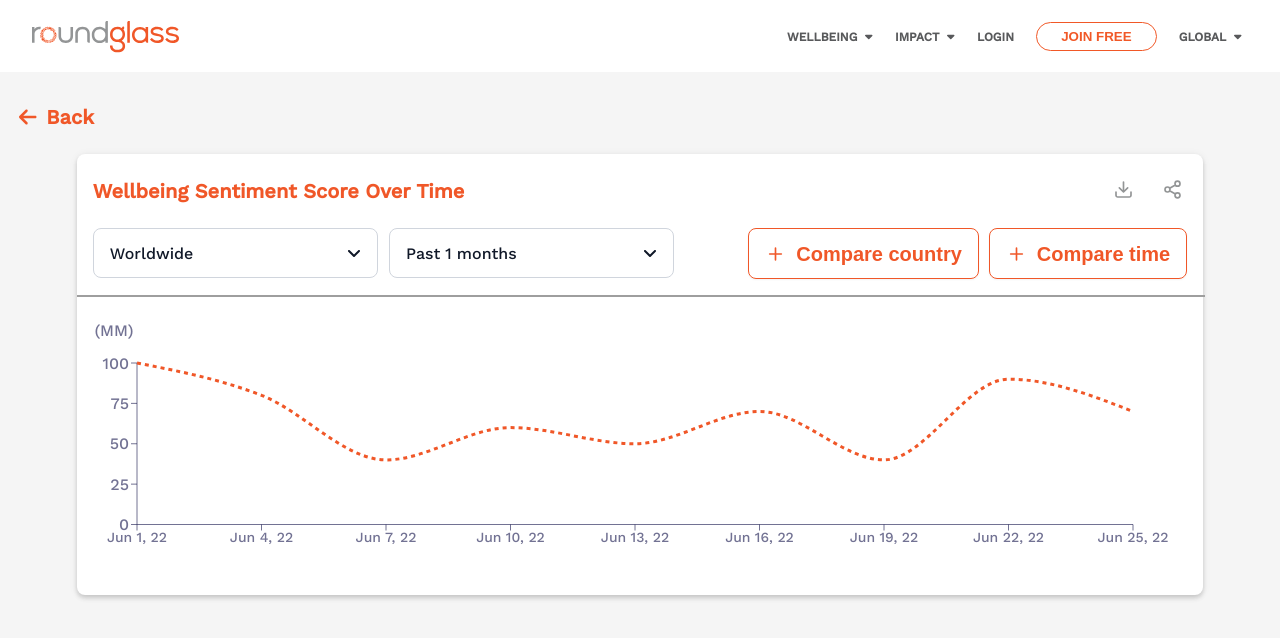
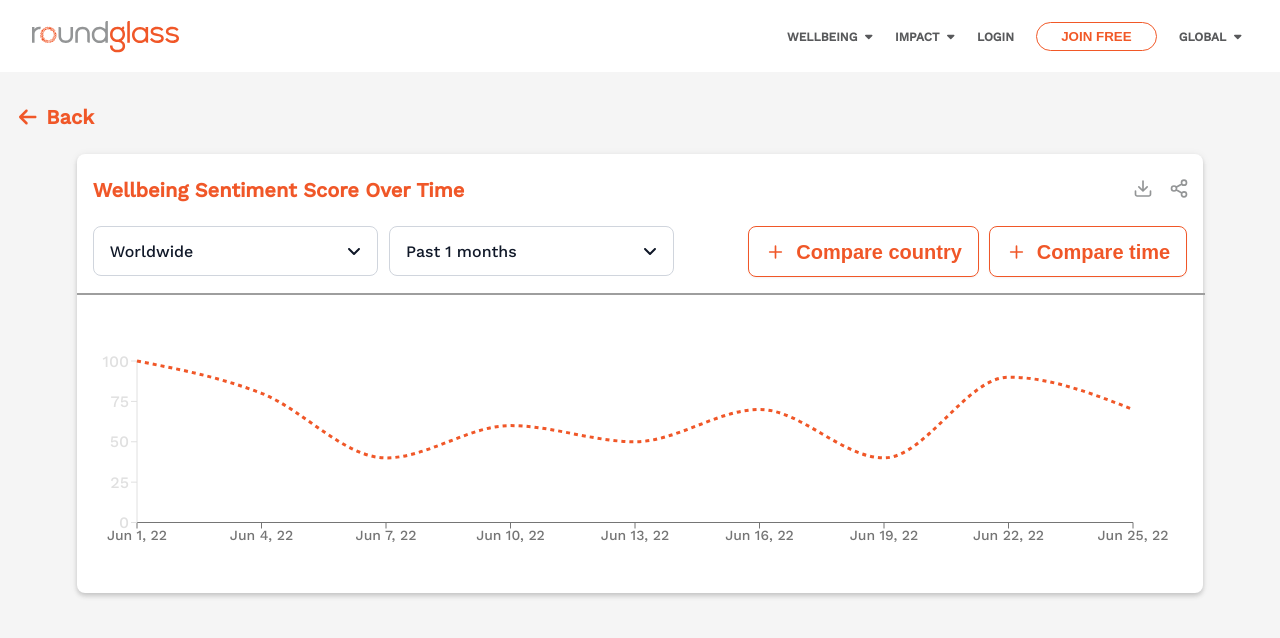
Before and after one commit to sachinmarwah08/DashBoard-master, a React (Create React App) app: page /LineChart in a window 1280 px wide. Shown: the top 638 px of the page. Built offline with nearby package versions, Linux system fonts and the light colour scheme.

Commit message:
initial commit

```diff
--- a/src/components/Charts/LineChart/Chart.js
+++ b/src/components/Charts/LineChart/Chart.js
@@ -19,17 +19,7 @@ import { data, CompareTime } from "./data";
 
 const Chart = ({ show, showTime }) => {
   return (
-    <div style={{ marginTop: "1rem", position: "relative" }}>
-      <div
-        style={{
-          left: "1.1rem",
-          top: " 0.5rem",
-          color: "rgba(20, 20, 75, 0.6)",
-          position: "absolute",
-        }}
-      >
-        (MM)
-      </div>
+    <div style={{ marginTop: "1rem" }}>
       <ResponsiveContainer width="100%" aspect={4}>
         {!showTime ? (
           <LineChart
@@ -43,13 +33,13 @@ const Chart = ({ show, showTime }) => {
             {/* <CartesianGrid horizontal={true} vertical={false} /> */}
             <XAxis
               dataKey="name"
-              stroke="rgba(20, 20, 75, 0.6)"
+              stroke="#757575"
               fontWeight={400}
               fontSize="0.875rem"
               interval={"preserveStartEnd"}
               tickFormatter={(value) => value + ""}
             />
-            <YAxis stroke="rgba(20, 20, 75, 0.6)" />
+            <YAxis stroke="#E0E0E0" />
             <Tooltip
               separator="         "
               labelStyle={{
@@ -115,13 +105,13 @@ const Chart = ({ show, showTime }) => {
             {/* <CartesianGrid horizontal={true} vertical={false} /> */}
             <XAxis
               dataKey="name"
-              stroke="rgba(20, 20, 75, 0.6)"
+              stroke="#757575"
               fontWeight={400}
               fontSize="0.875rem"
               interval={"preserveStartEnd"}
               tickFormatter={(value) => value + ""}
             />
-            <YAxis stroke="rgba(20, 20, 75, 0.6)" />
+            <YAxis stroke="#E0E0E0" />
             <Tooltip
               separator="         "
               labelStyle={{
--- a/src/components/Charts/LineChart/LineChart.js
+++ b/src/components/Charts/LineChart/LineChart.js
@@ -1,8 +1,8 @@
 import React, { useState } from "react";
 import "./LineChart.scss";
 import { useLocation, useNavigate } from "react-router-dom";
-import downloadIcon from "../../../Images/download.svg";
-import shareIcon from "../../../Images/share.svg";
+import downloadIcon from "../../../Images/download-2.svg";
+import shareIcon from "../../../Images/share-3.svg";
 import {
   faPlus,
   faArrowLeft,
--- a/src/components/Charts/LineChart/LineChart.scss
+++ b/src/components/Charts/LineChart/LineChart.scss
@@ -342,10 +342,19 @@
       cursor: pointer;
       background: transparent;
       border: none;
+      height: 5vh;
       position: relative;
+      padding: 8px;
+      border-radius: 4px;
+
+      &:hover {
+        background-color: rgba(240, 87, 40, 0.2);
+      }
     }
     .d-icon {
       cursor: pointer;
+      padding: 8px;
+      height: 5vh;
       background: transparent;
       border: none;
     }
@@ -523,9 +532,8 @@
       padding-right: 1rem;
       color: #f05728;
       padding-top: 0.5rem;
-      border-image: linear-gradient(45deg, #990099 100%, #0033cc 100%);
       padding-bottom: 0.5rem;
-      border: 1px solid;
+      border: 1px solid #f05728;
       border-radius: 0.5rem;
 
       @media (max-width: 998px) {
--- a/src/components/DashboardFilter/DashboardFilter.scss
+++ b/src/components/DashboardFilter/DashboardFilter.scss
@@ -49,11 +49,11 @@
   display: none;
   z-index: 10000000000000000;
   float: left;
-  background: rgba(240, 87, 40, 0.2);
+  background: rgba(240, 87, 40, 0.3);
   color: white;
   box-shadow: rgba(0, 0, 0, 0.24) 0px 3px 8px;
   width: max-content;
-  border: 1px solid rgba(240, 87, 40, 0.35);
+  border: 1px solid rgba(240, 87, 40, 0.2);
 
   cursor: pointer;
   align-items: center;
--- a/src/components/NewsAndHashTags/RealTimeFeeds/RealTimeFeeds.js
+++ b/src/components/NewsAndHashTags/RealTimeFeeds/RealTimeFeeds.js
@@ -1,8 +1,6 @@
 import React, { useState } from "react";
 import "./RealTimeFeeds.scss";
 import { data } from "./data";
-import { faXmark, faMagnifyingGlass } from "@fortawesome/free-solid-svg-icons";
-import { FontAwesomeIcon } from "@fortawesome/react-fontawesome";
 import Content from "./Content";
 import shareIcon from "../../../Images/share-2.svg";
 import Sort from "../../SortFilter/Sort";
@@ -86,32 +84,9 @@ const RealTimeFeeds = () => {
       </div>
 
       <div className="search-container-wrapper">
-        {/* <div className="search-container">
-          <input
-            onChange={handleFilter}
-            value={wordEntered}
-            className="seacrh-bar"
-            type="text"
-            name="search"
-            placeholder="search..."
-          />
-          <div className="search-icon">
-            {filterData.length === 0 ? (
-              <FontAwesomeIcon
-                onClick={clearData}
-                className="close-icon-image"
-                icon={faXmark}
-              />
-            ) : (
-              <img className="search-icon-image" src={searchBarLogo} />
-            )}
-          </div>
-        </div>
-        <button className="filter-button">
-          <img src={filterBarLogo} />
-          <div className="filter-title">Filter</div>
-        </button> */}
         <Sort
+          clearData={clearData}
+          filterData={filterData.length === 0}
           setData={setRealData}
           data={realData}
           optiondata={realTimeData}
--- a/src/components/SortFilter/Sort.js
+++ b/src/components/SortFilter/Sort.js
@@ -2,8 +2,18 @@ import React, { useState } from "react";
 import "./Sort.scss";
 import filterBarLogo from "../../Images/filter.svg";
 import searchBarLogo from "../../Images/search.svg";
+import { faXmark } from "@fortawesome/free-solid-svg-icons";
+import { FontAwesomeIcon } from "@fortawesome/react-fontawesome";
 
-const Sort = ({ optiondata, data, setData, value, onchange }) => {
+const Sort = ({
+  optiondata,
+  data,
+  setData,
+  value,
+  onchange,
+  filterData,
+  clearData,
+}) => {
   const [isActive, setIsActive] = useState(false);
 
   return (
@@ -17,11 +27,19 @@ const Sort = ({ optiondata, data, setData, value, onchange }) => {
           placeholder="Search..."
           type="text"
         />
-        <img
-          alt="share-icon"
-          className="search-icon-image-sort"
-          src={searchBarLogo}
-        />
+        {filterData ? (
+          <FontAwesomeIcon
+            onClick={clearData}
+            className="close-icon-image"
+            icon={faXmark}
+          />
+        ) : (
+          <img
+            alt="share-icon"
+            className="search-icon-image-sort"
+            src={searchBarLogo}
+          />
+        )}
       </div>
       <div className="filter-bar-data">
         <div
--- a/src/components/SortFilter/Sort.scss
+++ b/src/components/SortFilter/Sort.scss
@@ -11,6 +11,16 @@
     width: 100%;
     align-items: center;
     position: relative;
+
+    .close-icon-image {
+      position: absolute;
+      top: 22%;
+      width: 20px;
+      height: 20px;
+      left: 101%;
+      opacity: 35%;
+      cursor: pointer;
+    }
 
     .search-icon-image-sort {
       position: absolute;
```
Also changed, not shown: src/Images/download-2.svg (added), src/Images/share-3.svg (added).
